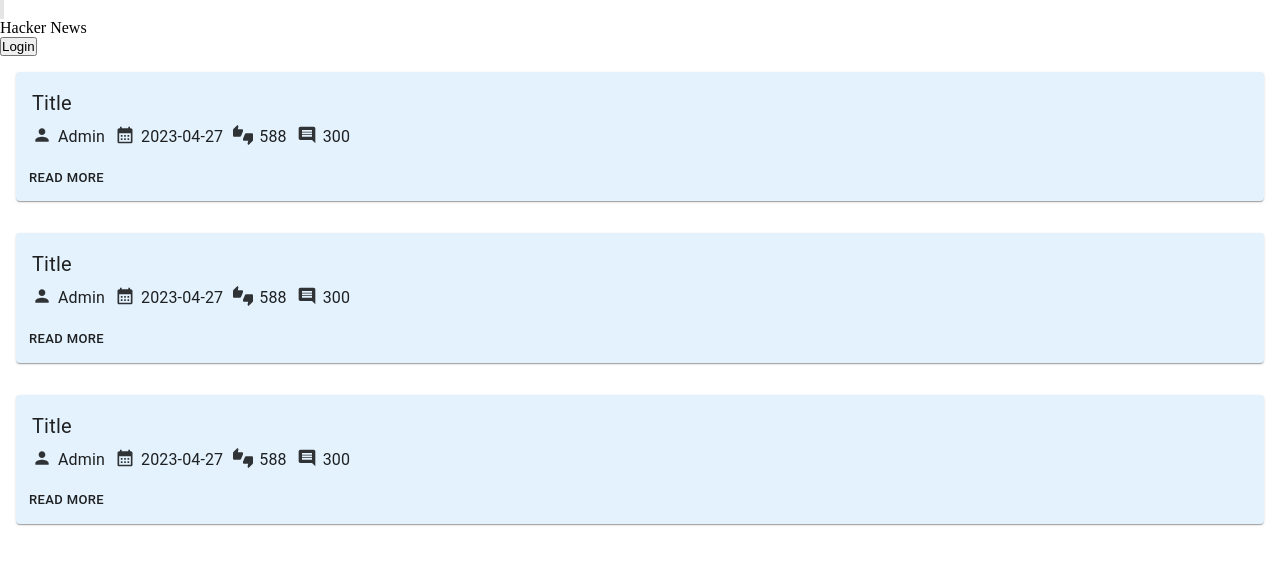
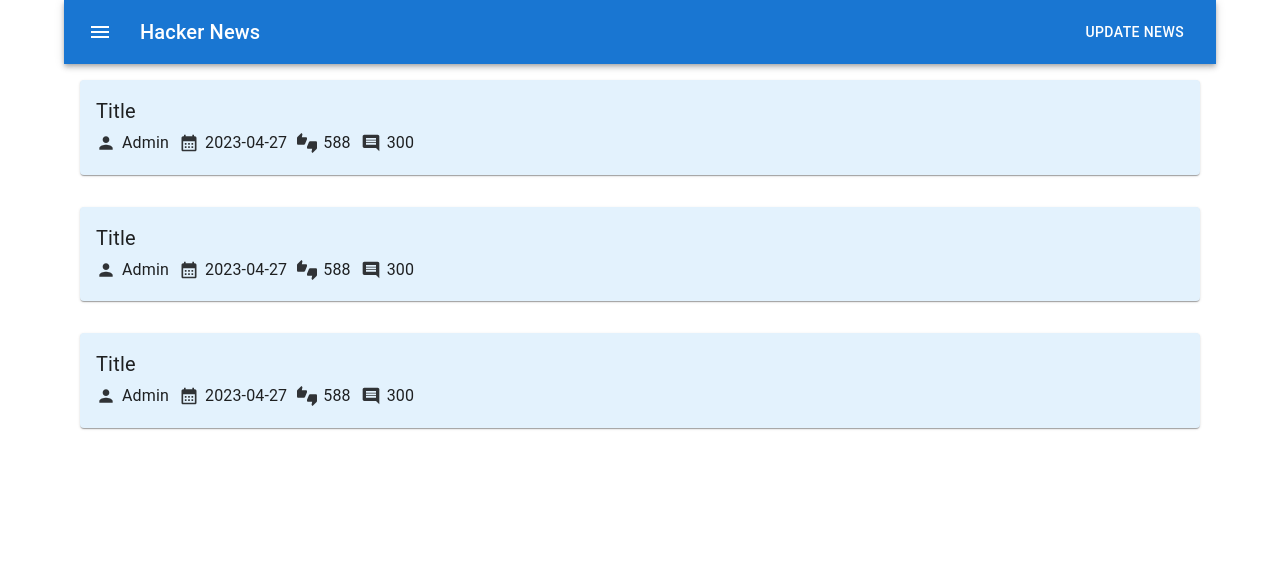
Before and after one commit to dkirien/hacker-news, a Next.js app: page / in a window 1280 px wide. Shown: the top 564 px of the page. Built offline with nearby package versions, Linux system fonts and the light colour scheme.

Commit message:
Single news page component.

```diff
--- a/src/components/Header.tsx
+++ b/src/components/Header.tsx
@@ -1,5 +1,6 @@
-import { FC } from 'react'
+import { FC, useEffect, useState } from 'react'
 import Link from 'next/link'
+import { useRouter } from 'next/router'
 import AppBar from '@mui/material/AppBar'
 import Box from '@mui/material/Box'
 import Toolbar from '@mui/material/Toolbar'
@@ -9,6 +10,13 @@
 import MenuIcon from '@mui/icons-material/Menu'
 
 const Header: FC = () => {
+  const router = useRouter()
+  const [isHome, setIsHome] = useState<boolean>(false)
+
+  useEffect(() => {
+    setIsHome(() => router.pathname === '/')
+  }, [router])
+
   return (
     <Box sx={{ flexGrow: 1 }}>
       <AppBar position="static">
@@ -27,7 +35,13 @@
             <Link href={'/'}>Hacker News</Link>
           </Typography>
 
-          <Button color="inherit">Login</Button>
+          {isHome ? (
+            <Button color="inherit">Update news</Button>
+          ) : (
+            <Button color="inherit">
+              <Link href={'/'}><Button color="inherit">Update news</Button></Link>
+            </Button>
+          )}
         </Toolbar>
       </AppBar>
     </Box>
--- a/src/components/NewsInfo.tsx
+++ b/src/components/NewsInfo.tsx
@@ -5,10 +5,10 @@
 import CalendarMonthIcon from '@mui/icons-material/CalendarMonth'
 import CommentIcon from '@mui/icons-material/Comment'
 import Box from '@mui/material/Box'
-import { NewsInfoProps } from '@/types'
+import { INewsInfoProps } from '@/types'
 import { useMediaQuery } from '@mui/material'
 
-const NewsInfo: FC<NewsInfoProps> = ({ author, date, rating, comments }) => {
+const NewsInfo: FC<INewsInfoProps> = ({ author, date, rating, comments }) => {
   const mobileView = useMediaQuery('(max-width:600px)')
 
   return (
@@ -29,7 +29,7 @@
           }}
         />
 
-        <span>{author}</span>
+        <span style={{ lineHeight: '20px' }}>{author}</span>
       </Typography>
 
       <Typography
@@ -48,7 +48,7 @@
           }}
         />
 
-        <span>{date}</span>
+        <span style={{ lineHeight: '20px' }}>{date}</span>
       </Typography>
 
       <Typography
@@ -67,7 +67,7 @@
           }}
         />
 
-        <span>{rating}</span>
+        <span style={{ lineHeight: '20px' }}>{rating}</span>
       </Typography>
 
       <Typography
@@ -85,7 +85,7 @@
           }}
         />
 
-        <span>{comments}</span>
+        <span style={{ lineHeight: '20px' }}>{comments}</span>
       </Typography>
     </Box>
   )
--- a/src/components/NewsItem.tsx
+++ b/src/components/NewsItem.tsx
@@ -1,14 +1,10 @@
 import { FC } from 'react'
+import Link from 'next/link'
 import Box from '@mui/material/Box'
 import Card from '@mui/material/Card'
-import CardActions from '@mui/material/CardActions'
 import CardContent from '@mui/material/CardContent'
-import Button from '@mui/material/Button'
 import Typography from '@mui/material/Typography'
-import ThumbsUpDownIcon from '@mui/icons-material/ThumbsUpDown'
-import PersonIcon from '@mui/icons-material/Person'
-import CalendarMonthIcon from '@mui/icons-material/CalendarMonth'
-import CommentIcon from '@mui/icons-material/Comment'
+import { CardActionArea } from '@mui/material'
 import NewsInfo from '@/components/NewsInfo'
 
 const NewsItem: FC = () => {
@@ -19,13 +15,13 @@
         backgroundColor: '#e3f2fd',
       }}
       >
-        <CardContent sx={{ paddingBottom: '0px' }}>
+        <Link href={'/news/25'}>
+          <CardActionArea>
+            <CardContent>
               <Typography
                 component="div"
                 gutterBottom
-            sx={{
-              fontSize: 20,
-            }}
+                sx={{ fontSize: 20 }}
               >
                 Title
               </Typography>
@@ -37,15 +33,8 @@
                 comments={'300'}
               />
             </CardContent>
-
-        <CardActions>
-          <Button
-            size="small"
-            sx={{ color: 'text.primary' }}
-          >
-            Read More
-          </Button>
-        </CardActions>
+          </CardActionArea>
+        </Link>
       </Card>
     </Box>
   )
--- a/src/pages/_app.tsx
+++ b/src/pages/_app.tsx
@@ -1,6 +1,23 @@
 import '@/styles/globals.css'
 import type { AppProps } from 'next/app'
+import Head from 'next/head'
+import Container from '@mui/material/Container'
+import Header from '@/components/Header'
 
 export default function App({ Component, pageProps }: AppProps) {
-  return <Component {...pageProps} />
+  return (
+    <>
+      <Head>
+        <title>Hacker News</title>
+        <meta name="description" content="Hacker News" />
+        <meta name="viewport" content="width=device-width, initial-scale=1" />
+        <link rel="icon" href="/favicon.ico" />
+      </Head>
+
+      <Container maxWidth="lg">
+        <Header />
+        <Component {...pageProps} />
+      </Container>
+    </>
+  )
 }
--- a/src/pages/_document.tsx
+++ b/src/pages/_document.tsx
@@ -1,24 +1,12 @@
 import { Html, Head, Main, NextScript } from 'next/document'
-import Container from '@mui/material/Container'
-import Header from '@/components/Header'
 
 export default function Document() {
   return (
     <Html lang="en">
-      <Head>
-        <title>Hacker News</title>
-        <meta name="description" content="Hacker News" />
-        <meta name="viewport" content="width=device-width, initial-scale=1" />
-        <link rel="icon" href="/favicon.ico" />
-      </Head>
+      <Head />
 
       <body>
-        <Header/>
-
-        <Container maxWidth="lg">
-          <Main />
-        </Container>
-
+        <Main />
         <NextScript />
       </body>
     </Html>
--- a/src/styles/globals.css
+++ b/src/styles/globals.css
@@ -13,6 +13,11 @@
 a {
   color: inherit;
   text-decoration: none;
+  transition: color .3s ease;
+}
+
+.MuiCardContent-root a:hover {
+  color: #1976d2;
 }
 
 @media (prefers-color-scheme: dark) {
```
Also changed, not shown: src/pages/news/[id].tsx (added, +53 -0 lines), src/types.ts (+9 -2 lines). Lines whose indentation alone changed are shown as unchanged.
